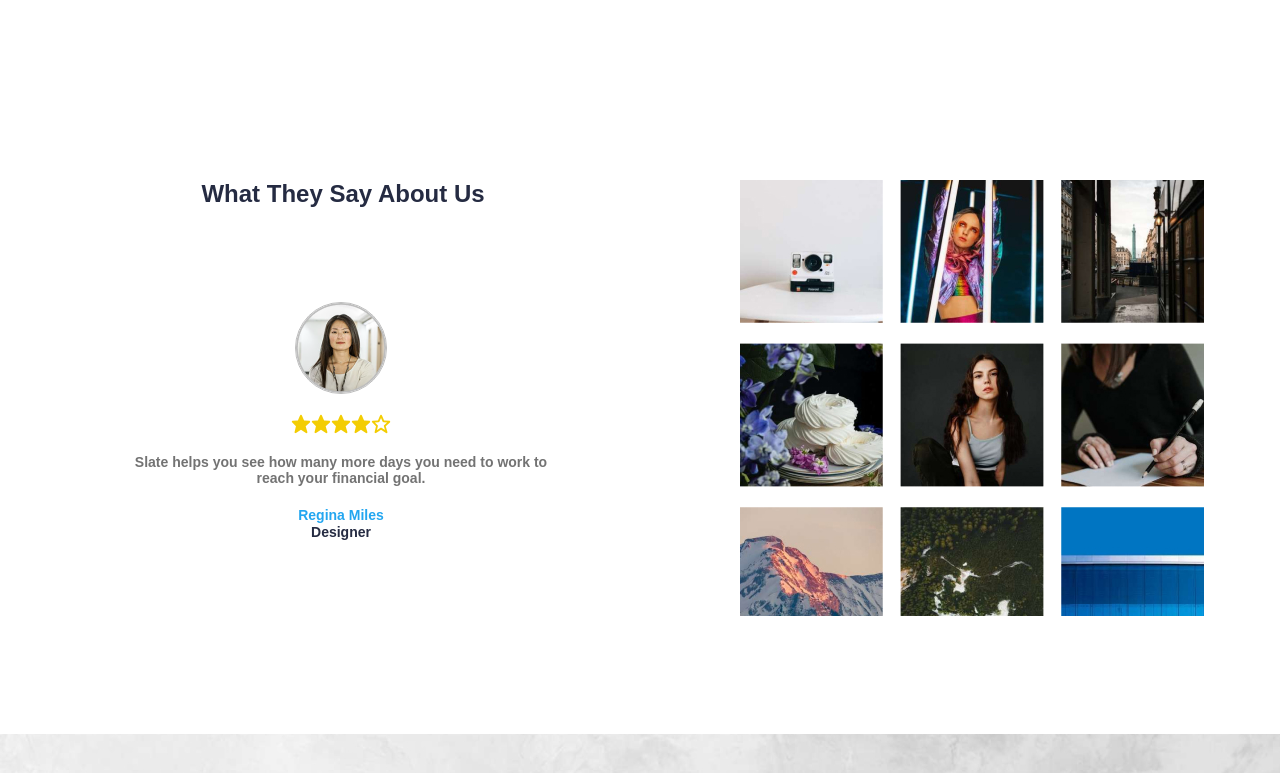
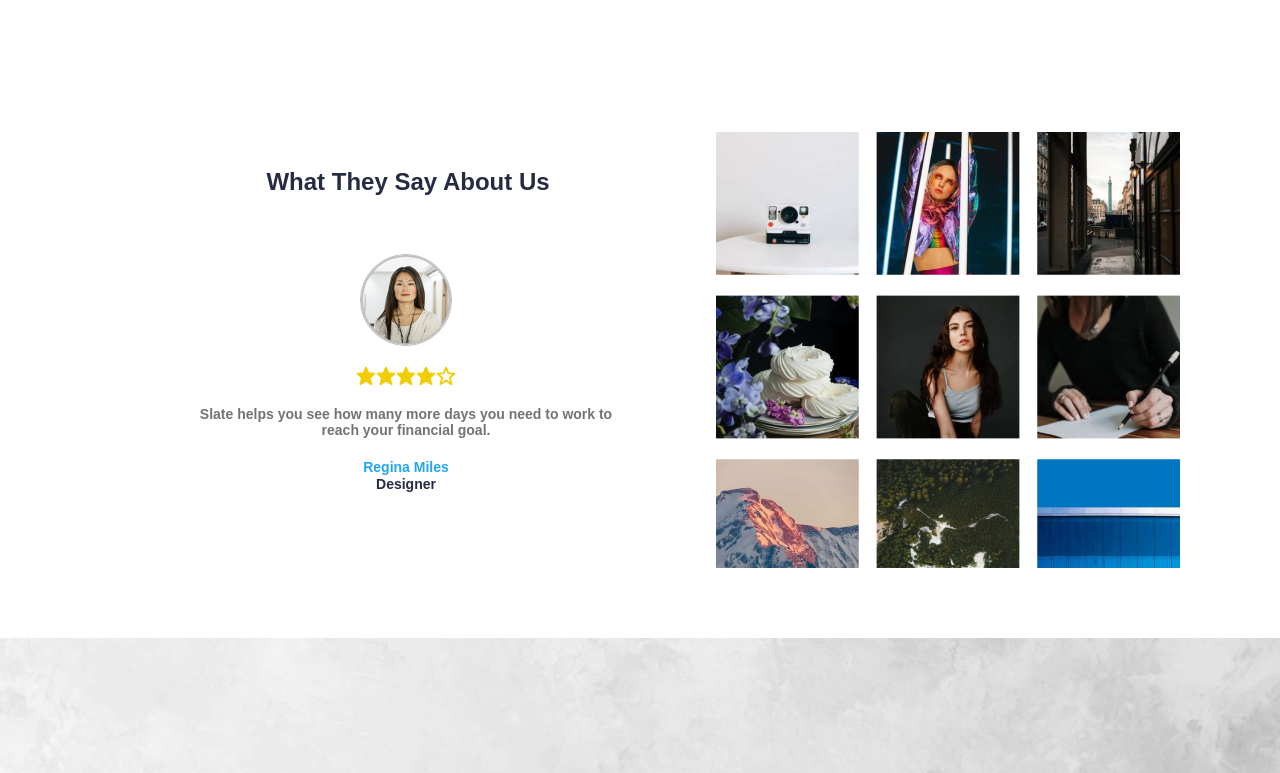
Before and after one commit to Bekuech1/bandage, a React (Vite) app: page / in a window 1280 px wide. Shown: the part 3660-4433 px from the top of the page. Built offline with nearby package versions, Linux system fonts and the light colour scheme.

Commit message:
done with home

```diff
--- a/src/components/aboutus/About.css
+++ b/src/components/aboutus/About.css
@@ -6,7 +6,7 @@
 
 .about-inner{
     width: 1080px;
-    padding: 48px;
+    margin: auto;
 }
 
 .about1{
@@ -51,8 +51,6 @@
 
     .about-inner{
         width: fit-content;
-        padding: 48px;
-        gap: 37px;
     }
 
     .about1{
--- a/src/components/aboutus/About.jsx
+++ b/src/components/aboutus/About.jsx
@@ -4,8 +4,8 @@ import './About.css'
 const About = () => {
   return (
     <section className='about auto'>
-        <div className='about-inner gridFlex spaceBetween auto'>
-            <section className='grid about1'>
+        <div className='about-inner gridFlex spaceBetween'>
+            <section className='grid about1 auto'>
                 <h3 className='capitalize h3Text noMargin blue justifyCenter'>What they say about us</h3>
                 <div className='about1-1 justifyCenter'>
                     <div className='about1-1-1 grid'>
--- a/src/components/bestseller/BestSeller.jsx
+++ b/src/components/bestseller/BestSeller.jsx
@@ -17,12 +17,12 @@ const BestSeller = () => {
             <ComponentHeading text="BESTSELLER PRODUCTS" subtext='Problems trying to resolve the conflict between' id='grey'/>
         </div>
         <section className='bestseller-row auto grid'>
-            <div className='gridFlex spaceBetween mobileAuto auto'>
+            <div className='gridFlex spaceBetween mobileAuto'>
                 {recentProducts1.map((item) => (
                     <BestSellerCard key={item.id} item={item} classes='bestsellercard' cardText='bestseller-cardtext'/>
                 ))}
             </div>
-            <div className='gridFlex spaceBetween noMobile auto'>
+            <div className='gridFlex spaceBetween noMobile'>
                 {recentProducts2.map((item) => (
                     <BestSellerCard key={item.id} item={item} classes='bestsellercard' cardText='bestseller-cardtext'/>
                 ))}
--- a/src/components/footer/Footer.jsx
+++ b/src/components/footer/Footer.jsx
@@ -7,7 +7,6 @@ import twitter from '/icons/twitter.svg'
 const Footer = ( {footerClass} ) => {
   return (
     <footer className='footer'>
-        <div className={footerClass}>
             <section className='footer-top1 auto flex'>
                 <h3 className='noMargin h3Text blue'>Bandage</h3>
                 <div className='top-links flex'>
@@ -16,7 +15,6 @@ const Footer = ( {footerClass} ) => {
                     <a href=""><img src={twitter} alt="" /></a>
                 </div>
             </section>
-        </div>
         <section className='footer-middle gridFlex auto'>
             <FooterText classes='footer-text1' footertext1='company info' />
             <FooterText classes='footer-text2' footertext1='legal'/>
```
